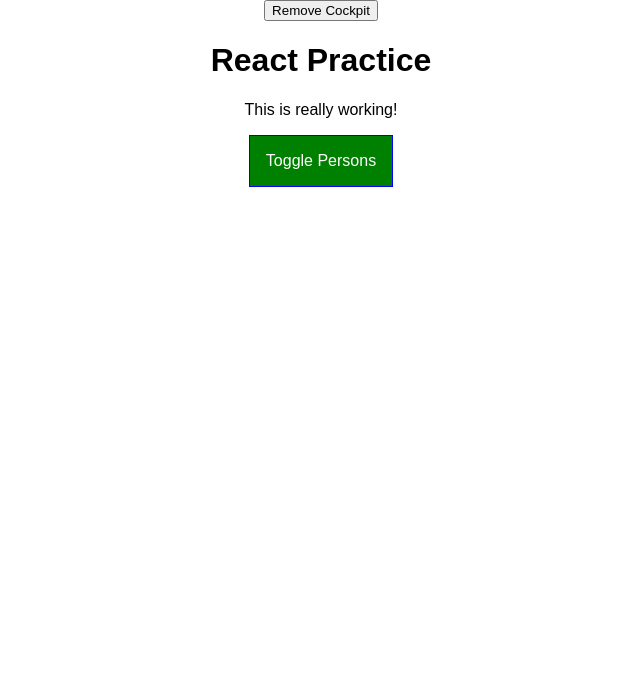
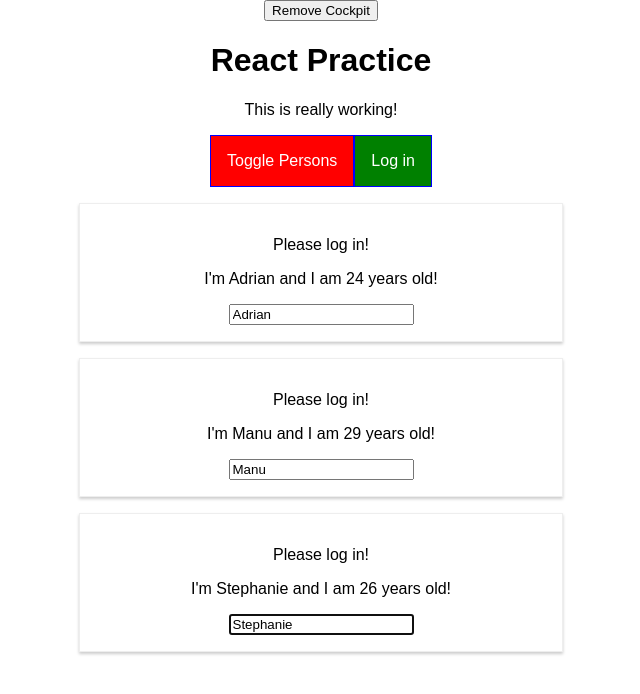
Before and after one commit to adrianmartinezj/UdemyReact, a React app: page / in a window 1280 px wide. Shown: the top 694 px of the page, without its empty margins (319-959 px from the left). Built offline with nearby package versions, Linux system fonts and the light colour scheme.

Commit message:
Context in react

```diff
--- a/src/components/Cockpit/Cockpit.js
+++ b/src/components/Cockpit/Cockpit.js
@@ -1,15 +1,25 @@
-import React, { useEffect } from 'react';
+import React, { useEffect, useRef } from 'react';
 
 import classes from './Cockpit.css';
+import AuthContext from '../../context/auth-context';
 
 
 const cockpit = (props) => {
+    // Similar to React.createRef(); but in functional components
+    const toggleBtnRef = useRef(null);
+
     useEffect(() => {
       console.log('[Cockpit.js] useEffect');
       // Http request...
-      setTimeout(() => {
-        alert('Saved data to cloud!');
-      }, 1000);
+      // setTimeout(() => {
+      //   alert('Saved data to cloud!');
+      // }, 1000);
+
+      //Good place to put this because it renders after
+      // the render cycle executes. But only once because
+      // of our empty array argument below
+      toggleBtnRef.current.click();
+
       return () => { //this will run before the regular useEffect function, but after the first render cycle
         // clearTimeout(timer);
         console.log('[Cockpit.js] cleanup work in useEffect');
@@ -42,9 +52,13 @@
             <h1>{props.title}</h1>
             <p className={assignedClasses.join(' ')}>This is really working!</p>
             <button
-            className = {btnClass}
-            onClick={props.clicked}>Toggle Persons
+              ref={toggleBtnRef}
+              className = {btnClass}
+              onClick={props.clicked}>Toggle Persons
             </button>
+            <AuthContext.Consumer>
+              {context => <button onClick={context.login}>Log in</button>}
+            </AuthContext.Consumer>
         </div>
     );
 };
--- a/src/components/Persons/Person/Person.js
+++ b/src/components/Persons/Person/Person.js
@@ -4,8 +4,20 @@
 import Aux from '../../../hoc/Auxiliary';
 import withClass from '../../../hoc/withClass';
 import classes from './Person.css';
+import AuthContext from '../../../context/auth-context';
 
 class Person extends Component{
+    constructor(props) {
+        super(props);
+        //More modern approach to grab JSX elements
+        this.inputElementRef = React.createRef();
+    }
+
+    componentDidMount() {
+        // this.inputElement.focus();
+        this.inputElementRef.current.focus();
+    }
+
     render()
     {
         console.log('[Person.js] render');
@@ -14,10 +26,16 @@
             // Fragment is another way to use Aux but it's included with React
             // they're exactly the same thing.
             <Aux>
+                <AuthContext.Consumer>
+                    {(context) => context.authenticated ? <p>Authenticated!</p> : <p>Please log in!</p>}
+                </AuthContext.Consumer>
                 <p key="i1" onClick={this.props.click}>I'm {this.props.name} and I am {this.props.age} years old!</p>
                 <p key="i2">{this.props.children}</p>
                 <input
                 key="i3"
+                // Older way to grab JSX Elements
+                // ref={(inputEl) => {this.inputElement = inputEl}}
+                ref={this.inputElementRef}
                 type="text"
                 onChange={this.props.changed}
                 value={this.props.name}/>
--- a/src/components/Persons/Persons.js
+++ b/src/components/Persons/Persons.js
@@ -42,14 +42,19 @@
 
   render() {
     console.log('[Persons.js] render');
-    return this.props.persons.map( (person, index) => {
-          return <Person
-          click={() => this.props.clicked(index)}
-          name={person.name}
-          age={person.age}
-          key={person.id} // required if we return a list of elements in react
-          changed={(event) => this.props.changed(event, person.id)} />;
-        } );
+    return (
+        this.props.persons.map( (person, index) => {
+            return (<Person
+            click={() => this.props.clicked(index)}
+            name={person.name}
+            age={person.age}
+            key={person.id} // required if we return a list of elements in react
+            changed={(event) => this.props.changed(event, person.id)}
+            isAuth={this.props.isAuthenticated}
+            />
+            );
+          } )
+      );
     }
   }
 
--- a/src/containers/App.js
+++ b/src/containers/App.js
@@ -4,6 +4,7 @@
 import Cockpit from '../components/Cockpit/Cockpit';
 import withClass from '../hoc/withClass';
 import Aux from '../hoc/Auxiliary';
+import AuthContext from '../context/auth-context';
 
 class App extends Component {
 
@@ -22,7 +23,8 @@
     otherState: 'some other value',
     showPersons: false,
     showCockpit: true,
-    changeCounter: 0
+    changeCounter: 0,
+    authenticated: false
   }
 
   //React lifestyle hook
@@ -83,6 +85,10 @@
      });
   };
 
+  loginHandler = () => {
+    this.setState({authenticated: true});
+  }
+
   render() {
     console.log('[App.js] render');
     let persons = null;
@@ -92,7 +98,9 @@
           <Persons
             persons={this.state.persons}
             clicked={this.deletePersonHandler}
-            changed={this.nameChangedHandler} />
+            changed={this.nameChangedHandler}
+            isAuthenticated={this.state.authenticated}
+          />
       );
 
     }
@@ -100,13 +108,19 @@
     return (
         <Aux>
           <button onClick={() => this.setState({showCockpit: false})}>Remove Cockpit</button>
+          <AuthContext.Provider value={{
+            authenticated: this.state.authenticated,
+            login: this.loginHandler
+          }}>
             {this.state.showCockpit ? <Cockpit
               title={this.props.children}
               showPersons={this.state.showPersons}
               personsLength={this.state.persons.length}
-            clicked={this.togglePersonsHandler}/>
+              clicked={this.togglePersonsHandler}
+            />
               : null }
             {persons}
+          </AuthContext.Provider>
         </Aux>
     );
     // return React.createElement('div', {className: 'App'}, React.createElement('h1', null, "Hi, I'm a React App!!!"));
--- /dev/null
+++ b/src/context/auth-context.js
@@ -0,0 +1,10 @@
+import React from 'react';
+
+//React allows us to produce a globally available property
+// where we can specify where it is available.
+const authContext = React.createContext({
+    authenticated: false,
+     login: () => {}
+    });
+
+export default authContext;
```
Lines whose indentation alone changed are shown as unchanged.
